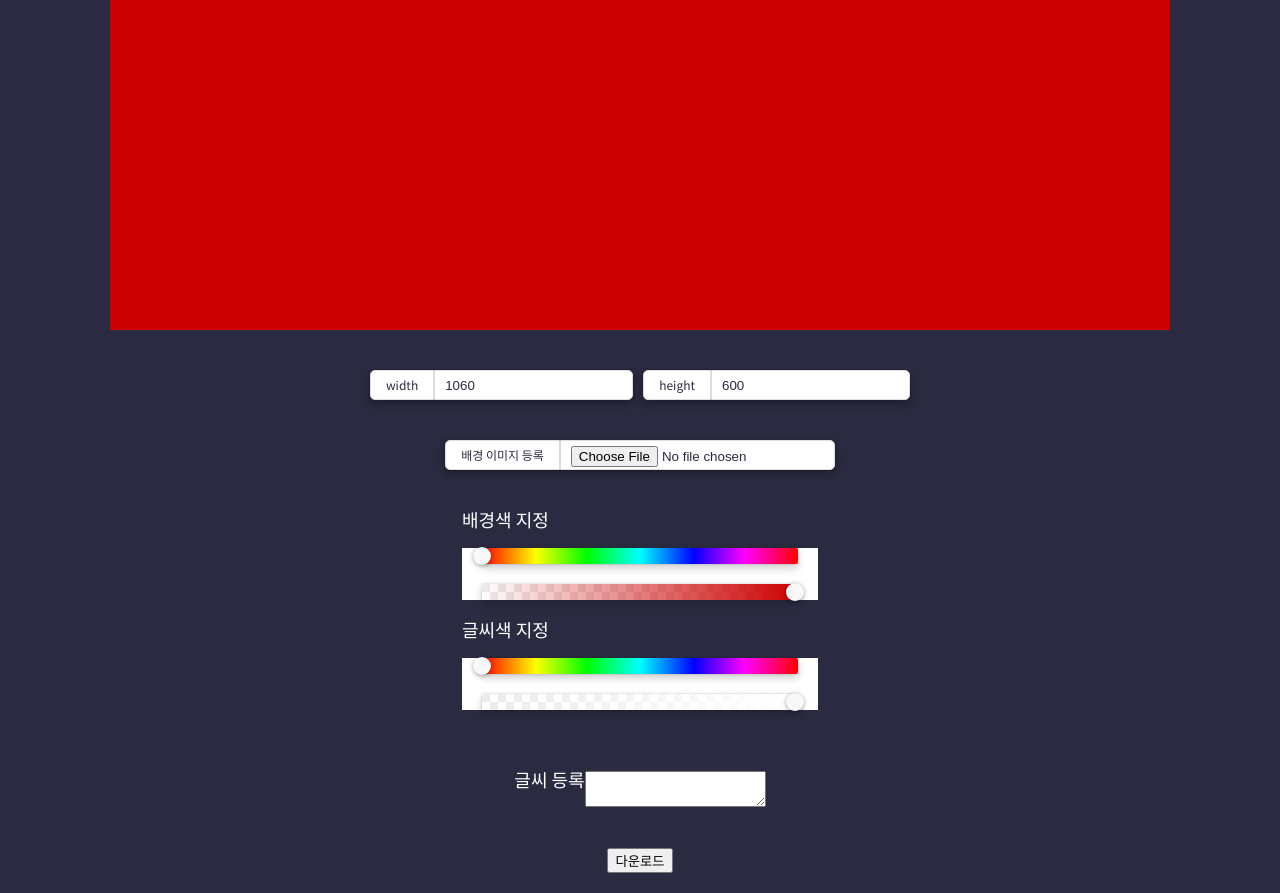
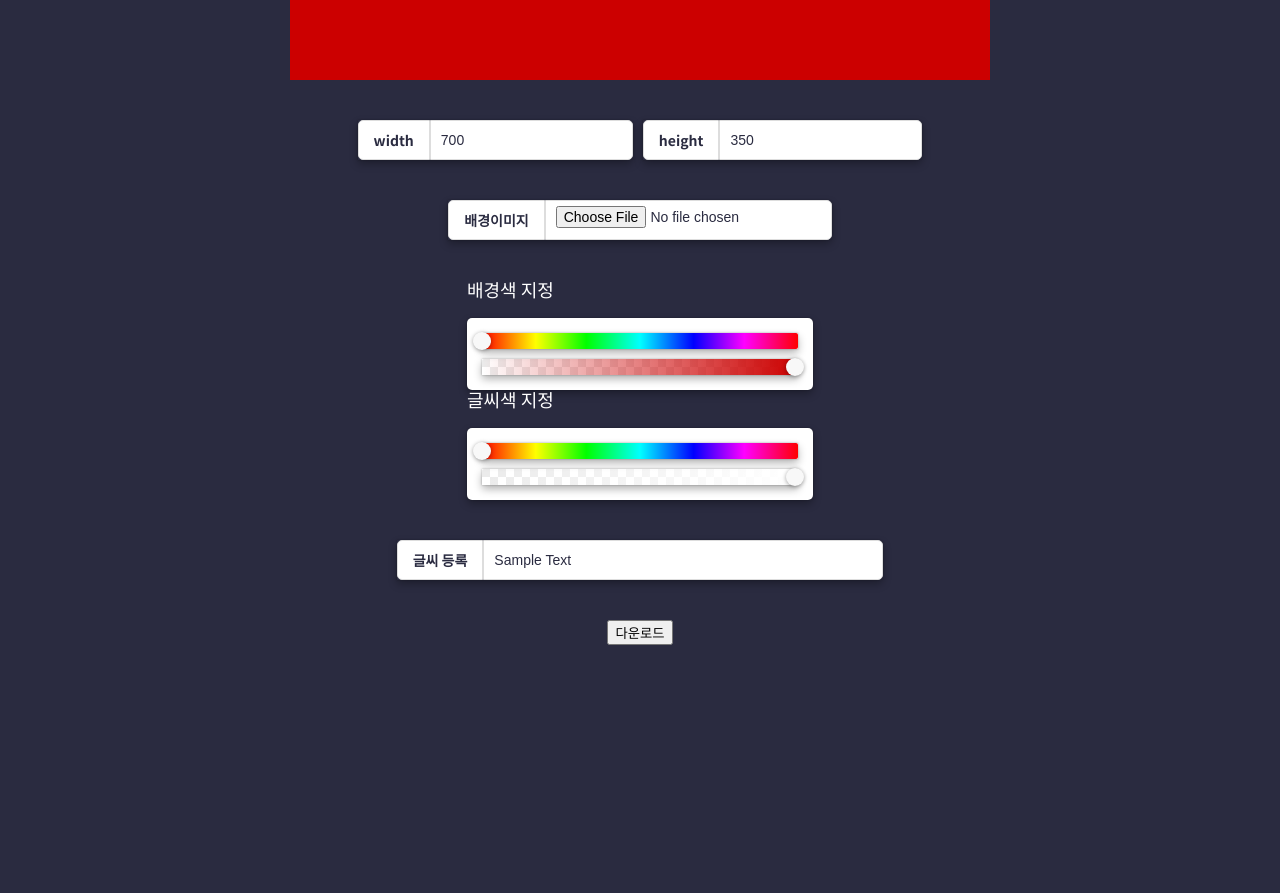
Before and after one commit to kimhaein/youtube-tumbnail-maker, a React app: page / in a window 1280 px wide. Shown: the part 420-1313 px from the top of the page. After the commit the page ends 1085 px from the top, so only its background shows below. Built offline with nearby package versions, Linux system fonts and the light colour scheme; what typesafe-actions would draw is missing.

Commit message:
ui 작업중

```diff
--- a/src/componets/BgImgControler.tsx
+++ b/src/componets/BgImgControler.tsx
@@ -8,7 +8,7 @@ export const BgImgControler: React.FC<BgImgControlerProps> = props => {
   return (
     <div className="bgImg">
       <div className="inputWrap">
-        <label>배경 이미지 등록</label>
+        <label>배경이미지</label>
         <input type="file" onChange={props.setBgImg} />
       </div>
     </div>
--- a/src/componets/TextControler.tsx
+++ b/src/componets/TextControler.tsx
@@ -1,14 +1,17 @@
 import * as React from "react";
 
 interface TextControlerProps {
-  setText(event: React.ChangeEvent<HTMLTextAreaElement>): void;
+  text: string;
+  setText(event: React.ChangeEvent<HTMLInputElement>): void;
 }
 
 export const TextControler: React.FC<TextControlerProps> = props => {
   return (
     <div className="textContents">
-      <h2>글씨 등록</h2>
-      <textarea onChange={props.setText} />
+      <div className="inputWrap">
+        <label>글씨 등록</label>
+        <input type="text" name="text" onChange={props.setText} defaultValue={props.text} />
+      </div>
     </div>
   );
 };
--- a/src/containers/BannerMaker.tsx
+++ b/src/containers/BannerMaker.tsx
@@ -189,7 +189,7 @@ export class BannerMaker extends Component<IProps, {}> {
             changeBgColor={this.changeBgColor}
             changeFontColor={this.changeFontColor}
           />
-          <TextControler setText={this.setText} />
+          <TextControler text={this.props.text} setText={this.setText} />
           <DownloadBtn onDownLoad={this.onDownLoad} />
         </div>
       </React.Fragment>
--- a/src/reducers/index.ts
+++ b/src/reducers/index.ts
@@ -4,15 +4,15 @@ import * as Actions from "../actions";
 
 // store 초기 값 세팅
 export const initializeState: IStoreState = {
-  width: "1060",
-  height: "600",
+  width: "700",
+  height: "350",
   imgTarget: {},
   bgColor: { r: 204, g: 0, b: 0, a: 1 },
   fontColor: { r: 255, g: 255, b: 255, a: 1 },
   text: "Sample Text",
   fontBgColor: { r: 0, g: 0, b: 0, a: 0 },
-  positionX: 280,
-  positionY: 108,
+  positionX: 350,
+  positionY: 175,
   href: ""
 };
 
--- a/src/static/style.scss
+++ b/src/static/style.scss
@@ -11,6 +11,35 @@ body {
 h2 {
   margin-bottom: 20px;
   font-size: 18px;
+}
+
+.inputWrap {
+  float: left;
+  margin: 0 5px;
+  box-shadow: rgba(0, 0, 0, 0.3) 0px 0px 2px, rgba(0, 0, 0, 0.3) 0px 4px 8px;
+  border-radius: 0 5px 5px 0;
+  > * {
+    height: 40px;
+    box-sizing: border-box;
+    border: 1px solid $line;
+    background-color: #fff;
+    font-size: 14px;
+    color: $mainColor;
+  }
+  label {
+    display: flex;
+    justify-content: center;
+    align-items: center;
+    float: left;
+    padding: 0 15px;
+    border-radius: 5px 0 0 5px;
+    font-weight: bold;
+  }
+  input {
+    min-width: 150px;
+    padding: 5px 10px;
+    border-radius: 0 5px 5px 0;
+  }
 }
 
 #root {
@@ -38,81 +67,21 @@ h2 {
   .colorControler {
     flex-direction: column;
     .bgColorWrap {
+      padding: 5px;
+      box-shadow: rgba(0, 0, 0, 0.3) 0px 0px 2px, rgba(0, 0, 0, 0.3) 0px 4px 8px;
+      border-radius: 5px;
       background: #ffffff;
       > div {
-        box-shadow: rgba(0, 0, 0, 0.2) 0px 0px 2px, rgba(0, 0, 0, 0.2) 0px 4px 8px;
-        margin: 20px;
+        box-shadow: rgba(0, 0, 0, 0.3) 0px 0px 2px, rgba(0, 0, 0, 0.3) 0px 4px 8px;
+        margin: 10px;
       }
     }
   }
-
-  .box {
-    background: red; // 일반 CSS 에선 .SassComponent .box 와 마찬가지
-    cursor: pointer;
-    transition: all 0.3s ease-in;
-    &.red {
-      // .red 클래스가 .box 와 함께 사용 됐을 때
-      background: $red;
-      @include square(1);
-    }
-    &.orange {
-      background: $orange;
-      @include square(2);
-    }
-    &.yellow {
-      background: $yellow;
-      @include square(3);
-    }
-    &.green {
-      background: $green;
-      @include square(4);
-    }
-    &.blue {
-      background: $blue;
-      @include square(5);
-    }
-    &.indigo {
-      background: $indigo;
-      @include square(6);
-    }
-    &.violet {
-      background: $violet;
-      @include square(7);
-    }
-    &:hover {
-      // .box 에 마우스 올렸을 때
-      background: black;
+  .textContents {
+    .inputWrap {
+      input {
+        min-width: 400px;
+      }
     }
   }
 }
-
-.inputWrap {
-  float: left;
-  margin: 0 5px;
-  box-shadow: rgba(0, 0, 0, 0.3) 0px 0px 2px, rgba(0, 0, 0, 0.3) 0px 4px 8px;
-  border-radius: 0 5px 5px 0;
-  label {
-    display: flex;
-    justify-content: center;
-    align-items: center;
-    float: left;
-    height: 30px;
-    padding: 0 15px;
-    box-sizing: border-box;
-    border: 1px solid $line;
-    border-radius: 5px 0 0 5px;
-    background-color: #fff;
-    font-size: bold;
-    color: $mainColor;
-  }
-  input {
-    min-width: 150px;
-    height: 30px;
-    padding: 5px 10px;
-    box-sizing: border-box;
-    border: 1px solid $line;
-    border-radius: 0 5px 5px 0;
-    background-color: #fff;
-    color: $mainColor;
-  }
-}
```
